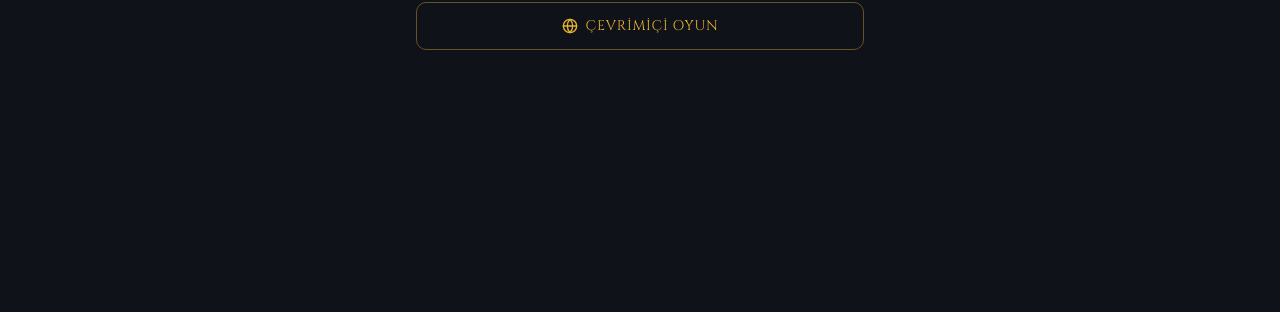
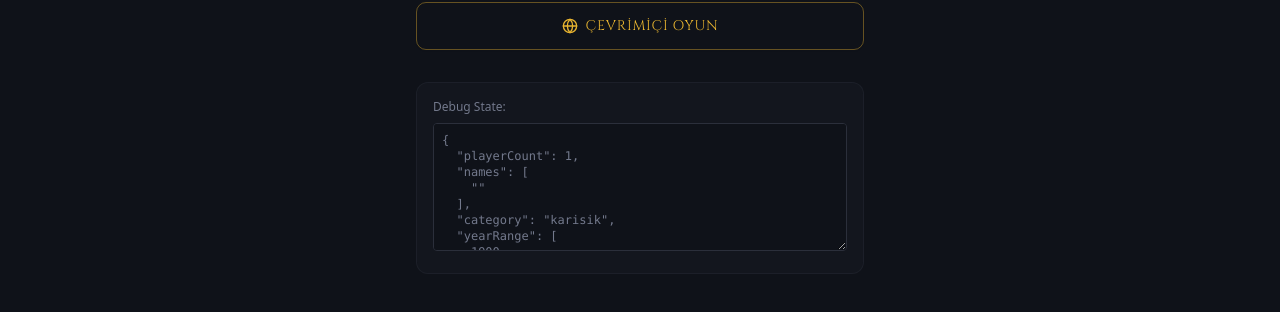
Before and after one commit to Verims-lab/Kronox, a React (Vite) app: page / in a window 1280 px wide. Shown: the part 962-1274 px from the top of the page. Before the commit the page ends 1092 px from the top, so only its background shows below. Built offline with nearby package versions, Linux system fonts and the light colour scheme; no server answers.

Commit message:
File changes

```diff
--- a/src/pages/PlayerSetup.jsx
+++ b/src/pages/PlayerSetup.jsx
@@ -227,6 +227,23 @@ export default function PlayerSetup() {
           ÇEVRİMİÇİ OYUN
         </Button>
 
+        {/* Debug textarea */}
+        <div className="mt-8 p-4 bg-secondary/20 rounded-lg border border-border/40">
+          <p className="text-xs text-muted-foreground mb-2">Debug State:</p>
+          <textarea
+            readOnly
+            value={JSON.stringify({
+              playerCount,
+              names: names.slice(0, playerCount),
+              category: selectedCategory,
+              yearRange: [yearStart, yearEnd],
+              turnDuration,
+              timestamp: new Date().toISOString()
+            }, null, 2)}
+            className="w-full h-32 bg-background border border-border rounded p-2 text-xs font-mono text-muted-foreground"
+          />
+        </div>
+
 
 
 
```
